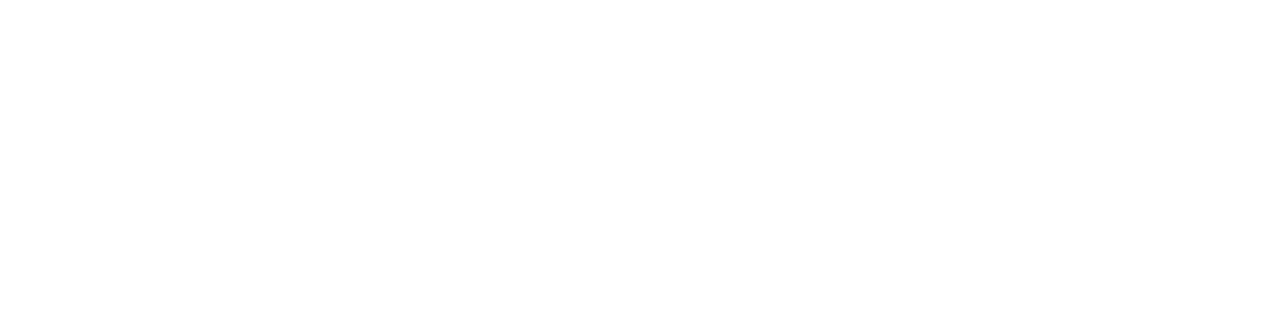
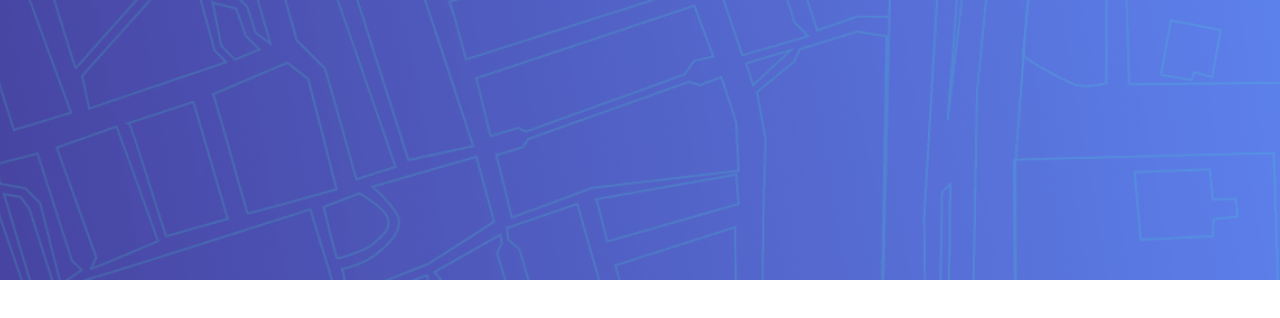
Before and after one commit to OmarBR41/ip-address-tracker, a React (Create React App) app: page / in a window 1280 px wide. Shown: the top 318 px of the page. Built offline with nearby package versions, Linux system fonts and the light colour scheme.

Commit message:
Set base styles and structure

```diff
--- a/src/App.css
+++ /dev/null
@@ -1,38 +0,0 @@
-.App {
-  text-align: center;
-}
-
-.App-logo {
-  height: 40vmin;
-  pointer-events: none;
-}
-
-@media (prefers-reduced-motion: no-preference) {
-  .App-logo {
-    animation: App-logo-spin infinite 20s linear;
-  }
-}
-
-.App-header {
-  background-color: #282c34;
-  min-height: 100vh;
-  display: flex;
-  flex-direction: column;
-  align-items: center;
-  justify-content: center;
-  font-size: calc(10px + 2vmin);
-  color: white;
-}
-
-.App-link {
-  color: #61dafb;
-}
-
-@keyframes App-logo-spin {
-  from {
-    transform: rotate(0deg);
-  }
-  to {
-    transform: rotate(360deg);
-  }
-}
--- a/src/App.js
+++ /dev/null
@@ -1,7 +0,0 @@
-import "./App.css";
-
-function App() {
-  return <div className="App"></div>;
-}
-
-export default App;
--- /dev/null
+++ b/src/components/App.css
@@ -0,0 +1,12 @@
+.App {
+  position: relative;
+}
+
+.App__Background {
+  width: 100vw;
+  height: 35vh;
+  background-position: top center;
+  background-repeat: no-repeat;
+  background-size: auto 100%;
+  background-image: url('../images/pattern-bg.png');
+}
--- /dev/null
+++ b/src/components/App.js
@@ -0,0 +1,11 @@
+import "./App.css";
+
+function App() {
+  return (
+    <div className="App">
+      <div className="App__Background" />
+    </div>
+  );
+}
+
+export default App;
--- a/src/index.css
+++ b/src/index.css
@@ -1,13 +1,14 @@
-body {
-  margin: 0;
-  font-family: -apple-system, BlinkMacSystemFont, 'Segoe UI', 'Roboto', 'Oxygen',
-    'Ubuntu', 'Cantarell', 'Fira Sans', 'Droid Sans', 'Helvetica Neue',
-    sans-serif;
-  -webkit-font-smoothing: antialiased;
-  -moz-osx-font-smoothing: grayscale;
+@import url('https://fonts.googleapis.com/css2?family=Rubik:wght@400;500;700&display=swap');
+
+:root {
+  --gray: hsl(0, 0%, 59%);
+  --dark-gray: hsl(0, 0%, 17%);
 }
 
-code {
-  font-family: source-code-pro, Menlo, Monaco, Consolas, 'Courier New',
-    monospace;
+* {
+  margin: 0;
+  padding: 0;
+  box-sizing: border-box;
+  font-family: 'Rubik', sans-serif;
+  font-size: 18px;
 }
```
Also changed, not shown: src/index.js (+5 -5 lines), 1 other file (tests, documents, lock files or other folders).
